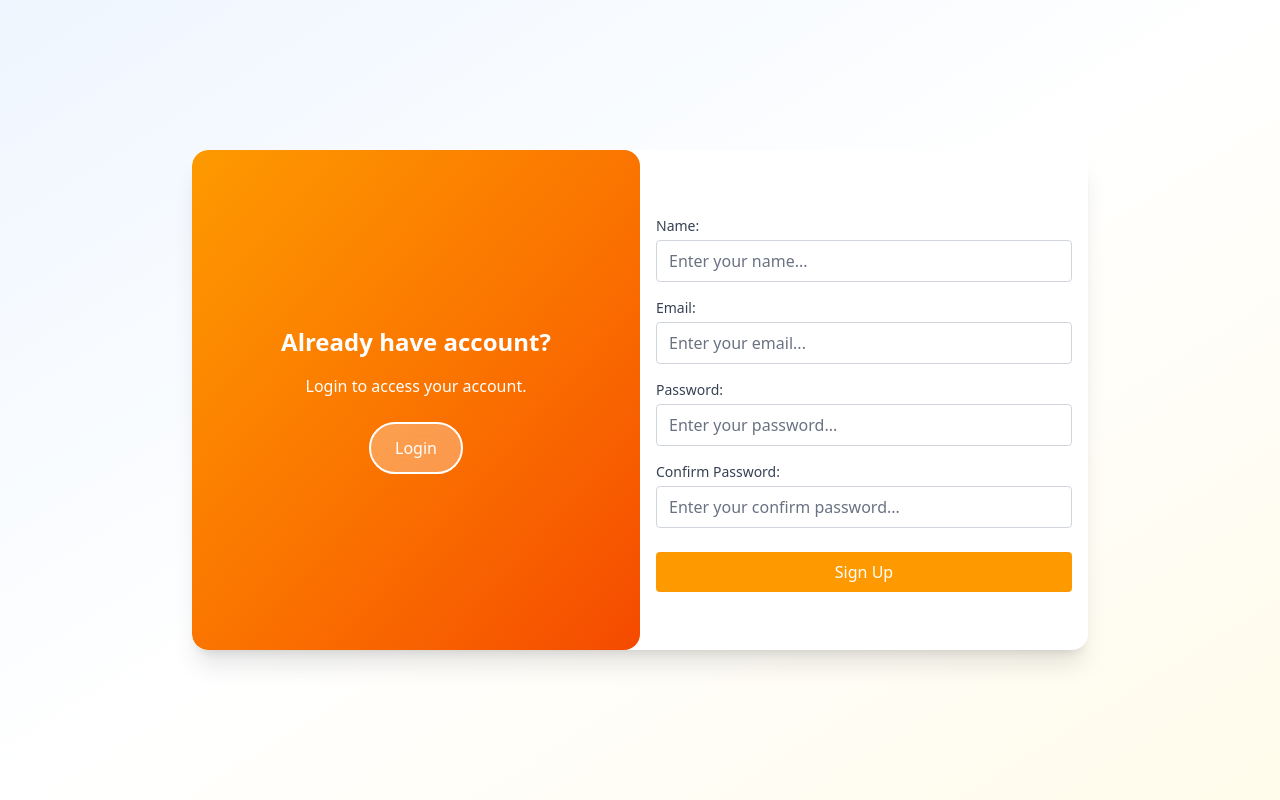
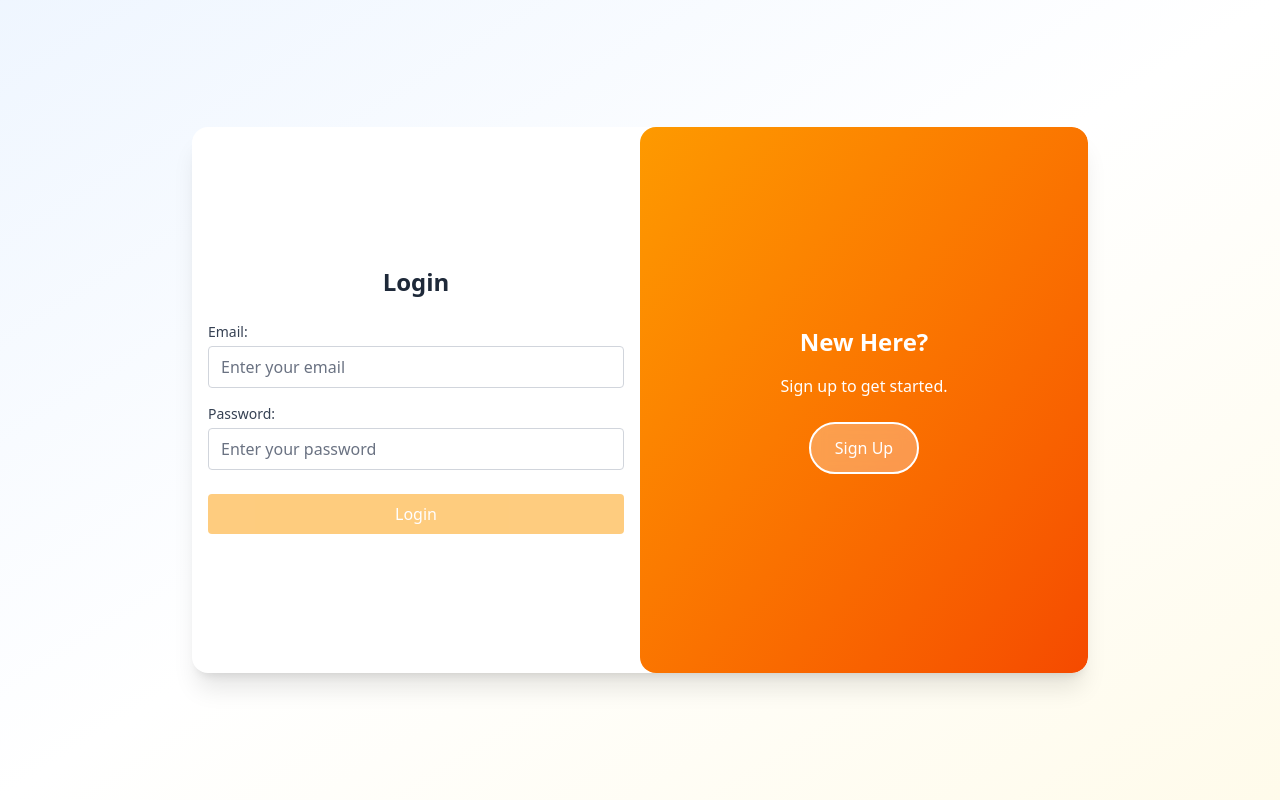
Before and after one commit to Ashraf-khaled-w/e-commerce-react, a React (Vite) app: page /e-commerce-react/auth in a window 1280 px wide. Built offline with nearby package versions, Linux system fonts and the light colour scheme.

Commit message:
Refactor Auth, Login, and Signup components with Formik

```diff
--- a/package.json
+++ b/package.json
@@ -12,12 +12,14 @@
   "dependencies": {
     "@fortawesome/fontawesome-free": "^6.7.2",
     "@tailwindcss/vite": "^4.1.3",
-    "axios": "^1.8.4",
+    "axios": "^1.9.0",
+    "formik": "^2.4.6",
     "generate-react-cli": "^8.4.9",
     "react": "^19.0.0",
     "react-dom": "^19.0.0",
     "react-router-dom": "^7.5.1",
-    "tailwindcss": "^4.1.3"
+    "tailwindcss": "^4.1.3",
+    "yup": "^1.6.1"
   },
   "devDependencies": {
     "@eslint/js": "^9.21.0",
--- a/src/components/Auth/Auth.jsx
+++ b/src/components/Auth/Auth.jsx
@@ -31,7 +31,7 @@ function Auth() {
     }, 100);
   };
 
-  const signupContainerClasses = `
+  const loginContainerClasses = `
     flex justify-center items-center p-4 rounded-2xl
     ${baseTransition}
     ${
@@ -41,7 +41,7 @@ function Auth() {
     }
   `;
 
-  const loginContainerClasses = `
+  const signupContainerClasses = `
     flex justify-center items-center p-4 rounded-2xl
     ${baseTransition}
     ${
@@ -59,11 +59,11 @@ function Auth() {
 
     // Small Screens (Default): Vertical Slide
     w-full h-[50%] left-0
-    ${isLoginActive ? "top-[0%]" : "top-[50%]"}
+    ${isLoginActive ? "top-[50%]" : "top-[0%]"}
 
     // Medium Screens and Up (md:): Horizontal Slide
     md:w-[50%] md:h-full md:top-0
-    ${isLoginActive ? "md:left-[0%]" : "md:left-[50%]"}
+    ${isLoginActive ? "md:left-[50%]" : "md:left-[0%]"}
   `;
 
   const overlayContentClasses = `
@@ -84,10 +84,10 @@ function Auth() {
           <div id="slideBoxH" className={overlayClasses}>
             <div className="h-full w-full flex flex-col justify-center items-center p-8 text-center">
               <h2 className={`text-2xl font-bold text-white mb-4 ${overlayContentClasses}`}>
-                {!isLoginActive ? "New Here?" : "Already have account?"}
+                {isLoginActive ? "New Here?" : "Already have account?"}
               </h2>
               <p className={`text-white mb-6 ${overlayContentClasses}`}>
-                {!isLoginActive ? "Sign up to get started." : "Login to access your account."}
+                {isLoginActive ? "Sign up to get started." : "Login to access your account."}
               </p>
               <button
                 id="toggleBtn"
@@ -99,7 +99,7 @@ function Auth() {
                            disabled:opacity-50 disabled:cursor-not-allowed
                            ${overlayContentClasses}`}
               >
-                {!isLoginActive ? "Sign Up" : "Login"}
+                {isLoginActive ? "Sign Up" : "Login"}
               </button>
             </div>
           </div>
--- a/src/components/Login/Login.jsx
+++ b/src/components/Login/Login.jsx
@@ -1,39 +1,127 @@
-import React from "react";
+import React, { useState } from "react";
+import { useFormik } from "formik";
+import * as Yup from "yup";
+import axios from "axios";
+import { useNavigate } from "react-router-dom";
 
 const transitionClasses = "transition-all duration-300 ease-in-out";
 
-const InputField = ({ label, type = "text", id }) => (
+const InputField = ({ label, id, error, touched, type = "text", placeholder, ...props }) => (
   <div className="py-2">
     <label htmlFor={id} className="block text-sm font-medium text-gray-700 mb-1">
       {label}
     </label>
     <input
+      id={id}
       type={type}
-      id={id}
-      className={`w-full border border-gray-300 rounded px-3 py-2
+      className={`w-full border rounded px-3 py-2
                  text-gray-900 placeholder-gray-500
                  hover:border-gray-400 hover:shadow-sm
-                 focus:outline-none focus:ring-2 focus:ring-blue-500 focus:border-transparent
-                 ${transitionClasses}`}
-      placeholder={`Enter your ${label.toLowerCase().replace(":", "")}...`}
+                 focus:outline-none focus:ring-2 focus:border-transparent
+                 ${transitionClasses}
+                 ${
+                   touched && error
+                     ? "border-red-500 focus:ring-red-500"
+                     : "border-gray-300 focus:ring-amber-500"
+                 }`}
+      placeholder={placeholder || `Enter your ${label.toLowerCase().replace(":", "")}...`}
+      {...props}
     />
+    {touched && error && (
+      <p className="mt-1 text-xs text-red-600">{error}</p>
+    )}
   </div>
 );
 
+const loginSchema = Yup.object({
+  email: Yup.string().email("Invalid email format").required("Email is required"),
+  password: Yup.string().required("Password is required"),
+});
+
 function Login() {
+  const [isLoading, setIsLoading] = useState(false);
+  const [apiError, setApiError] = useState(null);
+  const navigate = useNavigate();
+
+  const formik = useFormik({
+    initialValues: {
+      email: "",
+      password: "",
+    },
+    validationSchema: loginSchema,
+    onSubmit: async (values) => {
+      setIsLoading(true);
+      setApiError(null);
+      try {
+        const response = await axios.post(
+          "https://ecommerce.routemisr.com/api/v1/auth/signin",
+          values
+        );
+
+        console.log("Login successful:", response.data);
+        if (response.data.message === "success" && response.data.token) {
+          localStorage.setItem("UserToken", response.data.token);
+          navigate("/");
+        } else {
+          setApiError(response.data.message || "Login succeeded but no token received.");
+        }
+      } catch (error) {
+        console.error("Login error:", error.response?.data || error.message);
+        setApiError(error.response?.data?.message || "Invalid email or password.");
+      } finally {
+        setIsLoading(false);
+      }
+    },
+  });
+
   return (
     <>
-      <form className="flex justify-center flex-col items-center w-full">
+      <form
+        onSubmit={formik.handleSubmit}
+        className="flex justify-center flex-col items-center w-full px-4 md:px-0"
+      >
         <div className="w-full max-w-md">
-          <InputField label="Email:" type="email" id="email" />
-          <InputField label="Password:" type="password" id="password" />
+          <h2 className="text-2xl font-semibold text-center text-gray-800 mb-4">Login</h2>
+
+          {apiError && (
+            <div className="mb-4 p-3 bg-red-100 border border-red-400 text-red-700 rounded text-center text-sm">
+              {apiError}
+            </div>
+          )}
+
+          <InputField
+            label="Email:"
+            id="login-email"
+            placeholder="Enter your email"
+            name="email"
+            type="email"
+            onChange={formik.handleChange}
+            onBlur={formik.handleBlur}
+            value={formik.values.email}
+            error={formik.errors.email}
+            touched={formik.touched.email}
+          />
+          <InputField
+            label="Password:"
+            id="login-password"
+            placeholder="Enter your password"
+            name="password"
+            type="password"
+            onChange={formik.handleChange}
+            onBlur={formik.handleBlur}
+            value={formik.values.password}
+            error={formik.errors.password}
+            touched={formik.touched.password}
+          />
           <button
             type="submit"
-            className={`mt-4 w-full bg-blue-500 text-white py-2 rounded
-                     hover:bg-blue-600 focus:outline-none focus:ring-2 focus:ring-offset-2 focus:ring-blue-500
+            disabled={isLoading || !formik.isValid || !formik.dirty}
+            className={`mt-4 w-full bg-amber-500 text-white py-2 rounded
+                     hover:bg-amber-600 focus:outline-none focus:ring-2 focus:ring-offset-2 focus:ring-amber-500
+                     disabled:opacity-50 disabled:cursor-not-allowed
                      ${transitionClasses}`}
           >
-            Login
+            {isLoading ? "Logging In..." : "Login"}
           </button>
         </div>
       </form>
--- a/src/components/Signup/Signup.jsx
+++ b/src/components/Signup/Signup.jsx
@@ -1,42 +1,198 @@
-import React from "react";
+import React, { useState } from "react";
+import { useFormik } from "formik";
+import * as Yup from "yup";
+import axios from "axios";
+
+
 
 const transitionClasses = "transition-all duration-300 ease-in-out";
 
-const InputField = ({ label, type = "text", id, placeholder }) => (
+
+const InputField = ({ label, id, error, touched, type = "text", placeholder, ...props }) => (
   <div className="py-2">
     <label htmlFor={id} className="block text-sm font-medium text-gray-700 mb-1">
       {label}
     </label>
     <input
+      id={id}
       type={type}
-      id={id}
-      className={`w-full border border-gray-300 rounded px-3 py-2
+      className={`w-full border rounded px-3 py-2
                  text-gray-900 placeholder-gray-500
                  hover:border-gray-400 hover:shadow-sm
-                 focus:outline-none focus:ring-2 focus:ring-amber-500 focus:border-transparent // Using amber for signup focus? Or keep blue?
-                 ${transitionClasses}`}
+                 focus:outline-none focus:ring-2 focus:border-transparent
+                 ${transitionClasses}
+                 ${
+                   touched && error
+                     ? "border-red-500 focus:ring-red-500" // Error state
+                     : "border-gray-300 focus:ring-amber-500" // Default/Focus state
+                 }`}
       placeholder={placeholder || `Enter your ${label.toLowerCase().replace(":", "")}...`}
+      {...props}
     />
+    {touched && error && <p className="mt-1 text-xs text-red-600">{error}</p>}
   </div>
 );
 
+
+const signupSchema = Yup.object({
+  name: Yup.string()
+    .min(3, "Name must be at least 3 characters long")
+    .max(50, "Name cannot exceed 50 characters")
+    .required("Name is required"),
+  email: Yup.string().email("Invalid email format").required("Email is required"),
+  password: Yup.string()
+    .matches(
+      /^[A-Za-z0-9]{6,20}$/,
+      "Password must be 6-20 characters long (letters or numbers)"
+    )
+    .required("Password is required"),
+  rePassword: Yup.string()
+    .oneOf([Yup.ref("password")], "Passwords must match")
+    .required("Confirm Password is required"),
+  phone: Yup.string()
+    .matches(/^01[0125][0-9]{8}$/, "Please enter a valid Egyptian phone number")
+    .required("Phone number is required"),
+});
+
 function Signup() {
+
+
+  const [isLoading, setIsLoading] = useState(false);
+  const [apiError, setApiError] = useState(null);
+  const [apiSuccess, setApiSuccess] = useState(null);
+
+
+  const formik = useFormik({
+    initialValues: {
+      name: "",
+      email: "",
+      password: "",
+      rePassword: "",
+      phone: "",
+    },
+    validationSchema: signupSchema,
+    onSubmit: async (values) => {
+      setIsLoading(true);
+      setApiError(null);
+      setApiSuccess(null);
+      try {
+        const { name, email, password, rePassword, phone } = values;
+        const response = await axios.post(
+          "https://ecommerce.routemisr.com/api/v1/auth/signup",
+          { name, email, password, rePassword, phone }
+        );
+
+        console.log("Signup successful:", response.data);
+        if (response.data.message === "success" && response.data.token) {
+          setApiSuccess("Signup successful! Redirecting...");
+          localStorage.setItem("UserToken", response.data.token);
+
+        } else {
+          setApiError(response.data.message || "Signup succeeded but no token received.");
+        }
+      } catch (error) {
+        console.error("Signup error:", error.response?.data || error.message);
+        setApiError(
+          error.response?.data?.message || "An unexpected error occurred. Please try again."
+        );
+      } finally {
+        setIsLoading(false);
+      }
+    },
+  });
+
   return (
     <>
-      <form className="flex justify-center flex-col items-center w-full">
+      <form
+        onSubmit={formik.handleSubmit}
+        className="flex justify-center flex-col items-center w-full px-4 md:px-0"
+      >
         <div className="w-full max-w-md">
-          <InputField label="Name:" type="text" id="name" />
-          <InputField label="Email:" type="email" id="email" />
-          <InputField label="Password:" type="password" id="password" />
+          <h2 className="text-2xl font-semibold text-center text-gray-800 mb-4">
+            Create Account
+          </h2>
 
-          <InputField label="Confirm Password:" type="password" id="confirm-password" />
+          {apiSuccess && (
+            <div className="mb-4 p-3 bg-green-100 border border-green-400 text-green-700 rounded text-center text-sm">
+              {apiSuccess}
+            </div>
+          )}
+          {apiError && (
+            <div className="mb-4 p-3 bg-red-100 border border-red-400 text-red-700 rounded text-center text-sm">
+              {apiError}
+            </div>
+          )}
+
+          <InputField
+            label="Name:"
+            id="name"
+            placeholder="Enter your name"
+            name="name"
+            type="text"
+            onChange={formik.handleChange}
+            onBlur={formik.handleBlur}
+            value={formik.values.name}
+            error={formik.errors.name}
+            touched={formik.touched.name}
+          />
+          <InputField
+            label="Email:"
+            id="email"
+            placeholder="Enter your email"
+            name="email"
+            type="email"
+            onChange={formik.handleChange}
+            onBlur={formik.handleBlur}
+            value={formik.values.email}
+            error={formik.errors.email}
+            touched={formik.touched.email}
+          />
+          <InputField
+            label="Phone:"
+            id="phone"
+            placeholder="Enter your phone number"
+            name="phone"
+            type="tel"
+            onChange={formik.handleChange}
+            onBlur={formik.handleBlur}
+            value={formik.values.phone}
+            error={formik.errors.phone}
+            touched={formik.touched.phone}
+          />
+          <InputField
+            label="Password:"
+            id="password"
+            placeholder="Enter your password"
+            name="password"
+            type="password"
+            onChange={formik.handleChange}
+            onBlur={formik.handleBlur}
+            value={formik.values.password}
+            error={formik.errors.password}
+            touched={formik.touched.password}
+          />
+          <InputField
+            label="Confirm Password:"
+            id="rePassword"
+            placeholder="Confirm your password"
+            name="rePassword"
+            type="password"
+            onChange={formik.handleChange}
+            onBlur={formik.handleBlur}
+            value={formik.values.rePassword}
+            error={formik.errors.rePassword}
+            touched={formik.touched.rePassword}
+          />
+
           <button
             type="submit"
+            disabled={isLoading || !formik.isValid || !formik.dirty}
             className={`mt-4 w-full bg-amber-500 text-white py-2 rounded
                      hover:bg-amber-600 focus:outline-none focus:ring-2 focus:ring-offset-2 focus:ring-amber-500
+                     disabled:opacity-50 disabled:cursor-not-allowed
                      ${transitionClasses}`}
           >
-            Sign Up
+            {isLoading ? "Signing Up..." : "Sign Up"}
           </button>
         </div>
       </form>
```
Also changed, not shown: 1 other file (tests, documents, lock files or other folders).
